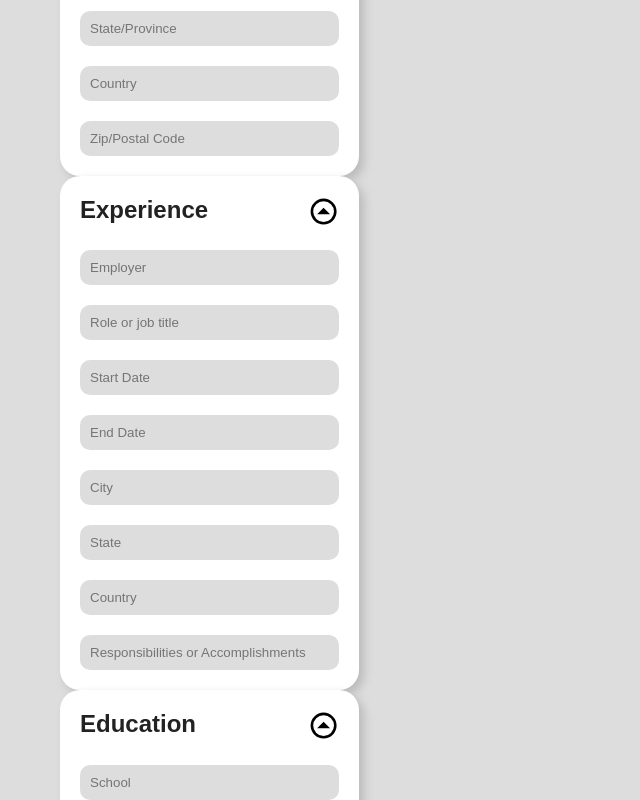
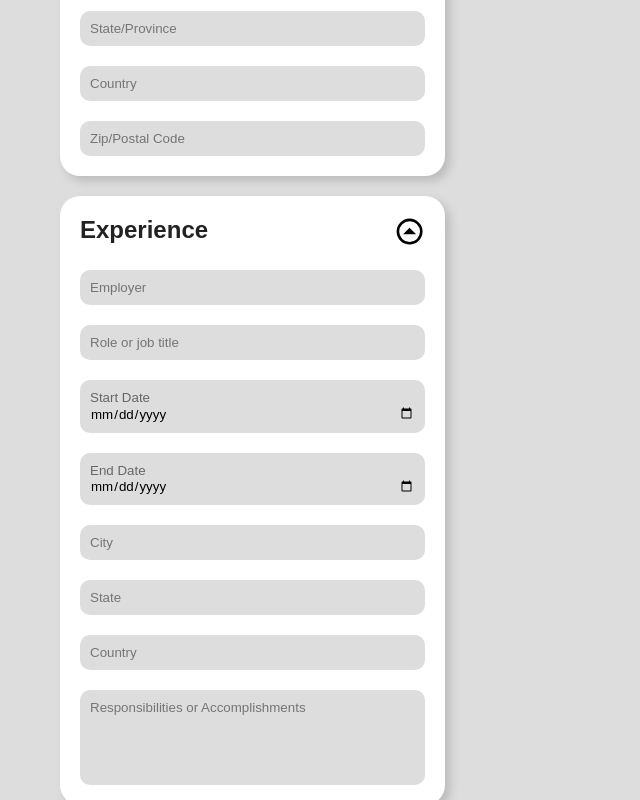
Before and after one commit to thetramp22/cv-app, a React (Vite) app: page / in a window 1280 px wide. Shown: the part 380-1180 px from the top of the page, without its empty margins (0-640 px from the left). Built offline with nearby package versions, Linux system fonts and the light colour scheme.

Commit message:
added textarea inputs to sections

```diff
--- a/src/components/InputField.jsx
+++ b/src/components/InputField.jsx
@@ -9,7 +9,18 @@ const InputField = ({
   value,
   onChange,
 }) => {
-  return (
+  return type === "textarea" ? (
+    <textarea
+      rows="5"
+      style={{ resize: "none" }}
+      name={name}
+      className={className}
+      aria-label={placeholder}
+      placeholder={placeholder}
+      value={value}
+      onChange={onChange}
+    />
+  ) : (
     <input
       name={name}
       type={type}
--- a/src/styles/App.css
+++ b/src/styles/App.css
@@ -14,8 +14,10 @@
 }
 
 .sidebar {
+  flex: 1;
 }
 
 .resume-container {
+  flex: 1.75;
   padding: 50px;
 }
--- a/src/styles/InputField.css
+++ b/src/styles/InputField.css
@@ -3,8 +3,20 @@
   padding: 10px;
   border-radius: 10px;
   border: 0;
+  font-family: inherit;
 }
 
 .input:focus {
   outline: 0;
 }
+
+.input[type="date"]:before {
+  content: attr(placeholder) !important;
+  color: #666;
+  margin-right: 0.5em;
+}
+
+.input[type="date"]:focus:before,
+.input[type="date"]:valid:before {
+  content: "";
+}
--- a/src/styles/InputSection.css
+++ b/src/styles/InputSection.css
@@ -3,6 +3,7 @@
   display: flex;
   flex-direction: column;
 
+  margin-bottom: 20px;
   padding: 20px;
   border-radius: 20px;
   gap: 20px;
--- a/src/utils/inputFieldGroups.jsx
+++ b/src/utils/inputFieldGroups.jsx
@@ -14,7 +14,7 @@ const inputFieldGroups = {
     },
     {
       name: "phone",
-      type: "text",
+      type: "tel",
       className: "input",
       placeholder: "Phone Number",
     },
@@ -58,13 +58,13 @@ const inputFieldGroups = {
     },
     {
       name: "startDate",
-      type: "text",
+      type: "date",
       className: "input",
       placeholder: "Start Date",
     },
     {
       name: "endDate",
-      type: "text",
+      type: "date",
       className: "input",
       placeholder: "End Date",
     },
@@ -88,7 +88,7 @@ const inputFieldGroups = {
     },
     {
       name: "responsibilities",
-      type: "text",
+      type: "textarea",
       className: "input",
       placeholder: "Responsibilities or Accomplishments",
     },
@@ -108,7 +108,7 @@ const inputFieldGroups = {
     },
     {
       name: "graduationDate",
-      type: "text",
+      type: "date",
       className: "input",
       placeholder: "Graduation Date",
     },
@@ -132,7 +132,7 @@ const inputFieldGroups = {
     },
     {
       name: "achievements",
-      type: "text",
+      type: "textarea",
       className: "input",
       placeholder: "Academic Achievements",
     },
```
